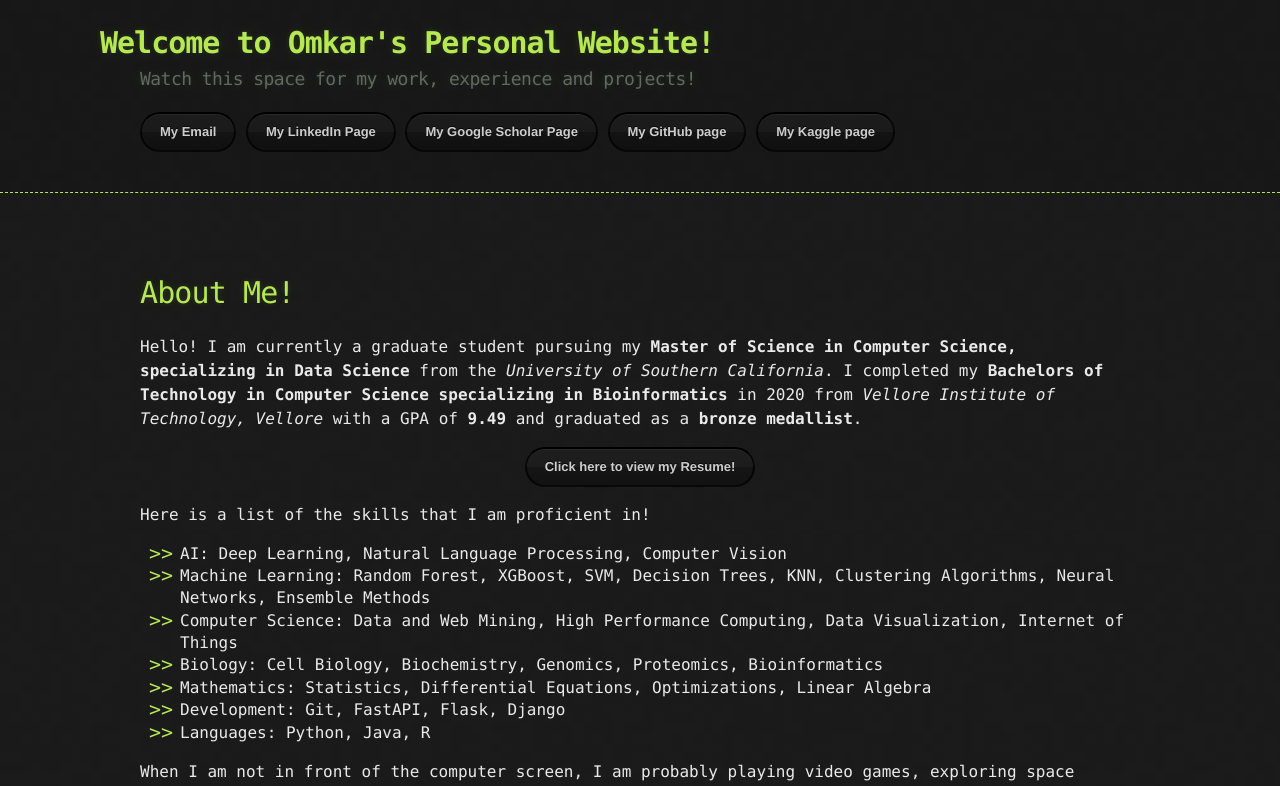
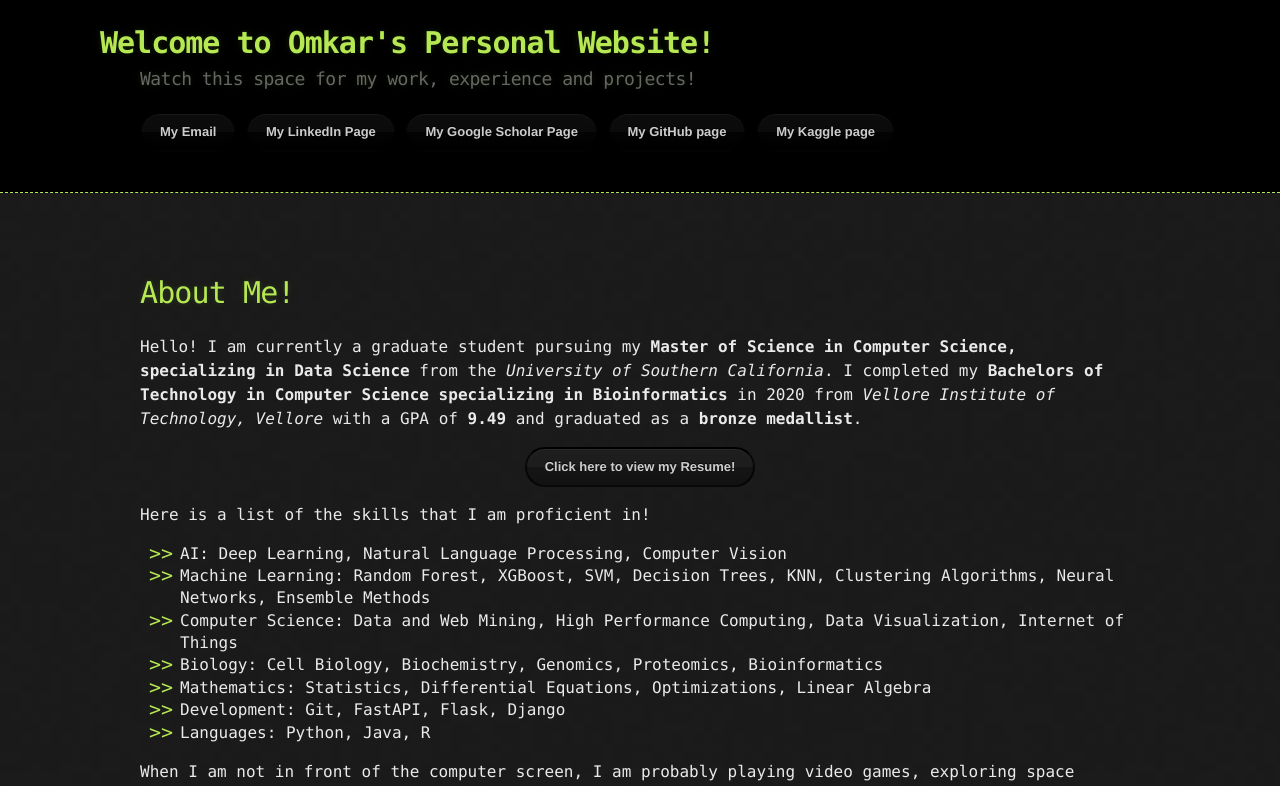
Before and after one commit to osabnis/osabnis.github.io, a Jekyll site: the page built from index.md, in a window 1280 px wide and 1400 px high. Shown: the top 786 px of the window. Built offline with Jekyll 4.4.1, drawn with Linux system fonts in a browser that asks for light colours; our own code applies the rules of GitHub Pages for plain Markdown files.

Commit message:
Update jekyll-theme-hacker.scss

```diff
--- a/_sass/jekyll-theme-hacker.scss
+++ b/_sass/jekyll-theme-hacker.scss
@@ -52,7 +52,7 @@ li {
 */
 
 header {
-  background: rgba(0, 0, 0, 0.1);
+  background: rgba(0, 0, 0, 1);
   overflow: hidden;
   width: 100%;
   border-bottom: 1px dashed $conifer; //header;
```
